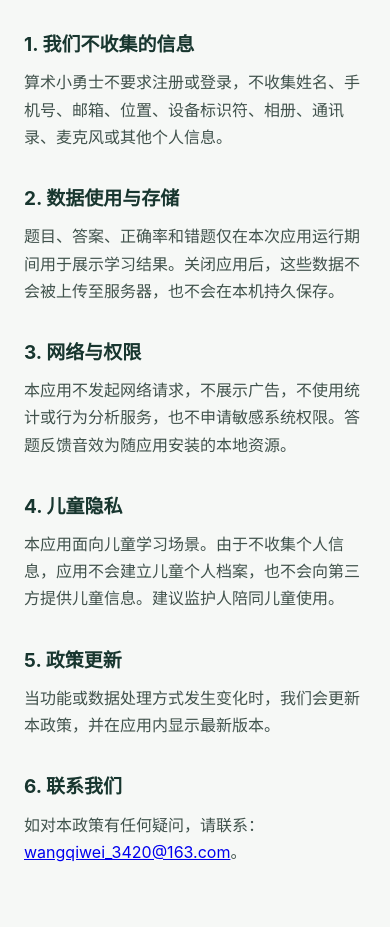
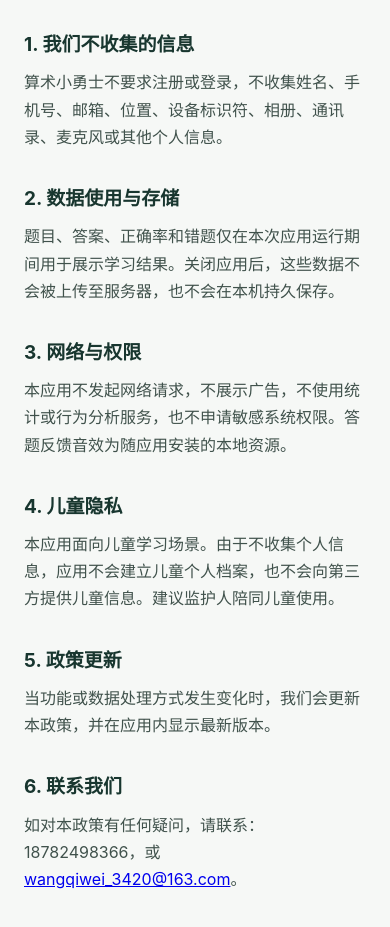
Before and after one commit to andrewwang8366/arithmetic-trainer-privacy, a plain HTML site: page index.html in a window 390 px wide. Shown: the part 137-1064 px from the top of the page. Drawn offline with Linux system fonts and the light colour scheme.

Commit message:
Add phone contact to privacy policy

```diff
--- a/index.html
+++ b/index.html
@@ -28,7 +28,7 @@
     <h2>5. 政策更新</h2>
     <p>当功能或数据处理方式发生变化时，我们会更新本政策，并在应用内显示最新版本。</p>
     <h2>6. 联系我们</h2>
-    <p>如对本政策有任何疑问，请联系：<a href="mailto:wangqiwei_3420@163.com">wangqiwei_3420@163.com</a>。</p>
+    <p>如对本政策有任何疑问，请联系：18782498366，或 <a href="mailto:wangqiwei_3420@163.com">wangqiwei_3420@163.com</a>。</p>
   </main>
 </body>
 </html>
```
